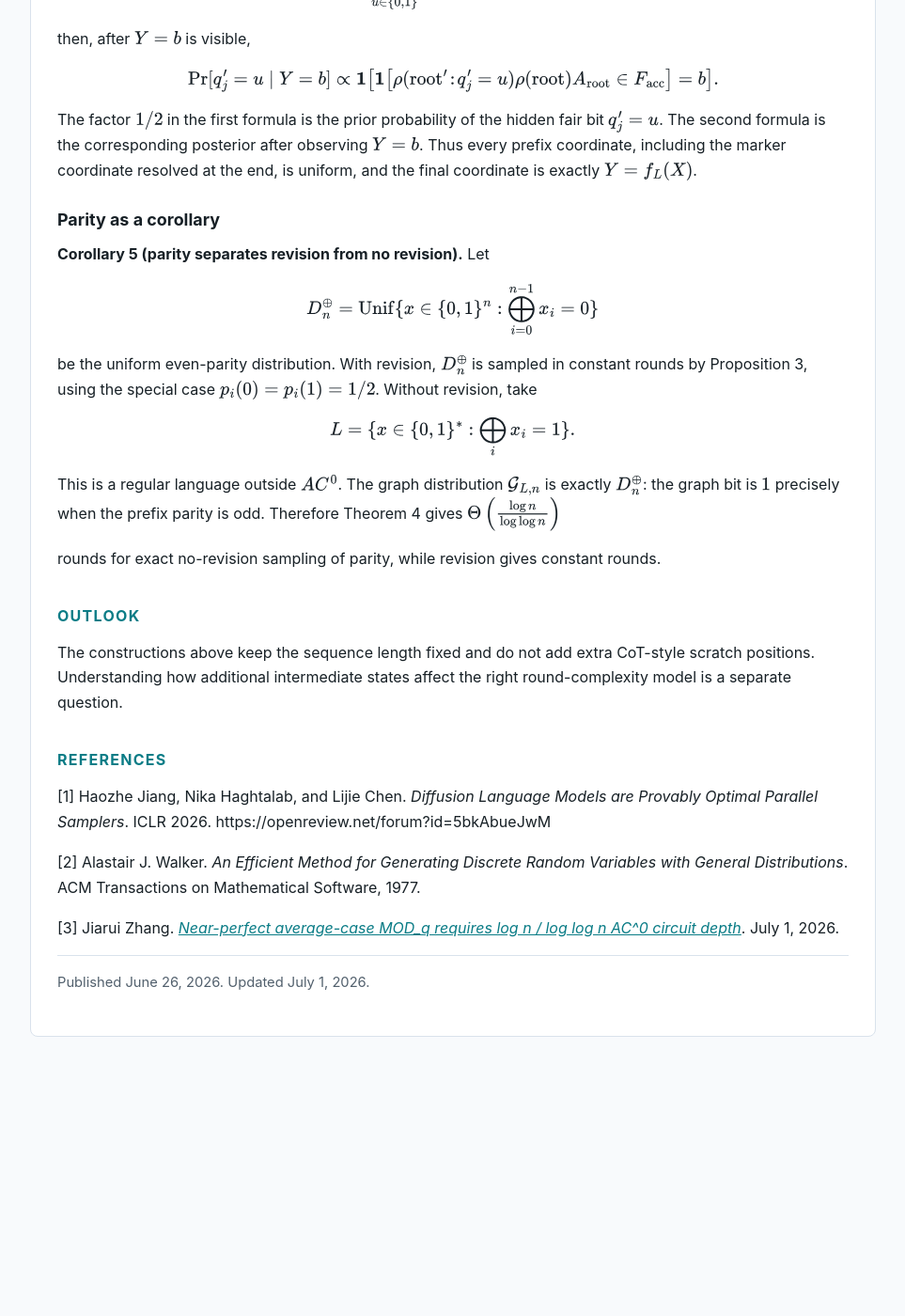
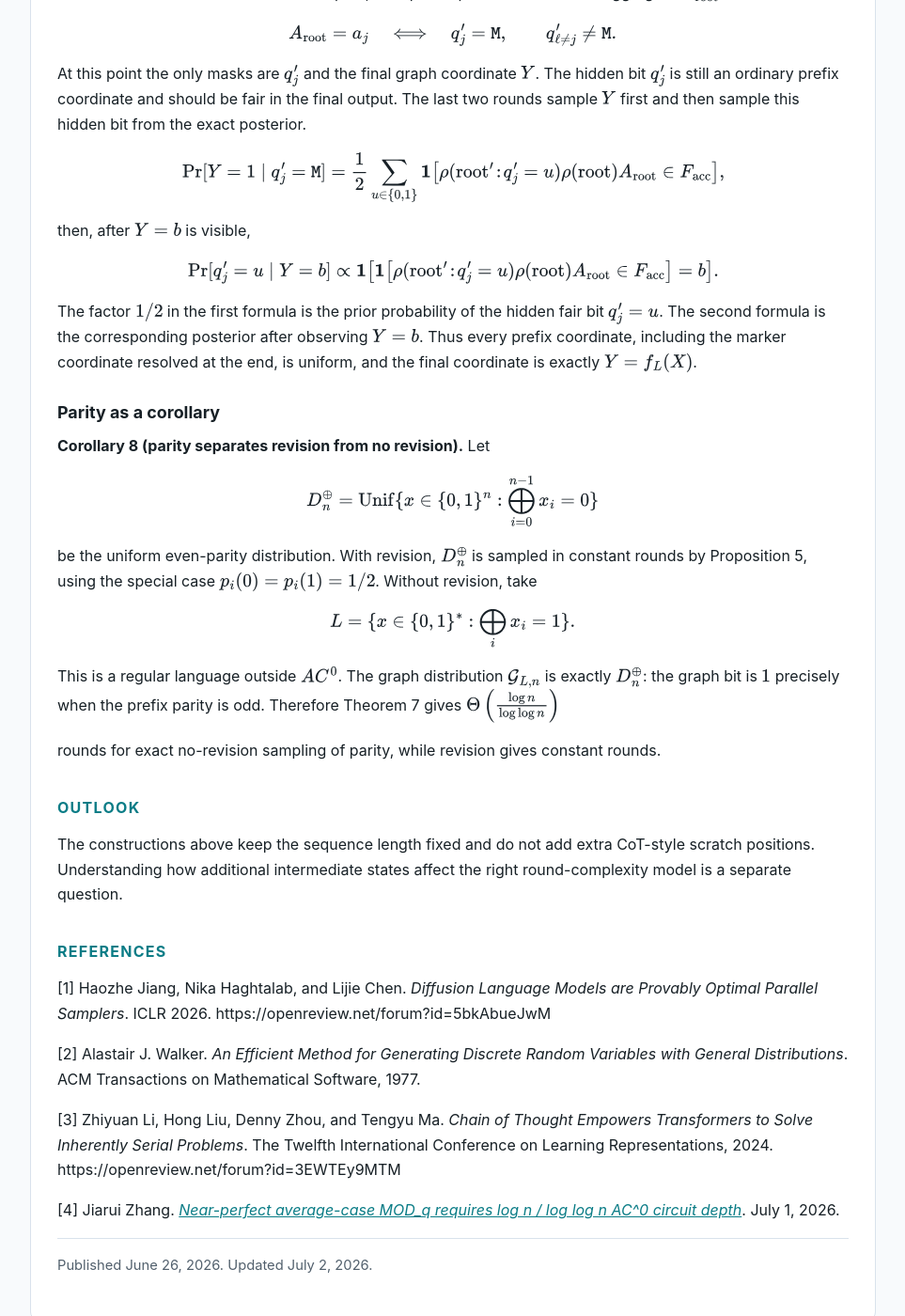
Before and after one commit to ezoicoder/ezoicoder.github.io, a Jekyll site: the page built from _posts/2026-06-26-exact-sampling-round-complexity-dlms.md, in a window 1280 px wide and 1400 px high, scrolled down 12500 px. Shown: the whole window at 94% size, without its empty margins (158-1121 px from the left). Built offline with Jekyll 4.4.1, drawn with Linux system fonts in a browser that asks for light colours; before the commit the page ends 13651 px from its top, so only the background shows below that; some of the changed text lies outside the part shown.

Commit message:
Update exact sampling post numbering

```diff
--- a/_posts/2026-06-26-exact-sampling-round-complexity-dlms.md
+++ b/_posts/2026-06-26-exact-sampling-round-complexity-dlms.md
@@ -108,7 +109,7 @@
 
 ### Three-round tightness with revision
 
-**Theorem 1 (three-round tightness with revision).** In the unrestricted
+**Theorem 2 (three-round tightness with revision).** In the unrestricted
 predictor regime, any target distribution over $\{0,1\}^n$ can be sampled in at
 most three rounds when revision is allowed. For all sufficiently large $n$, this
 is tight: some target distributions cannot be sampled exactly in two rounds.
@@ -289,13 +290,18 @@
 
 From this point on, assume the relevant predictors, and in the no-revision
 model the unmasking policy $F$, are implemented by polynomial-size
-constant-depth circuits.
+constant-depth circuits. This is the regime in which we model DLM updates as
+$AC^0$ circuits: constant-precision constant-depth Transformers with
+polynomial-size embedding dimension can be simulated by $AC^0$ circuits
+\[3\].
 
 ### A one-hot example
 
 Now consider the one-hot distribution $U_n$ in a circuit-restricted setting.
 Assume $n=2^t$.
 
+**Observation 3 (one-hot sampling separates revision from no revision in
+$AC^0$).**
 Without revision, the same no-revision argument still gives the $n$-round
 obstruction. There is also a separate exact-representation issue: the natural
 one-position-at-a-time sampler would need transition probabilities such as
@@ -420,7 +426,7 @@
 
 ### Dyadic product distributions with a parity check
 
-**Proposition 3 (dyadic product distributions with one parity check).** Fix a
+**Proposition 5 (dyadic product distributions with one parity check).** Fix a
 constant $\kappa$, and consider distributions of the form
 
 $$
@@ -533,7 +539,15 @@
   \mathrm{Unif}\{(x,f_L(x)):x\in\{0,1\}^{n-1}\}.
 $$
 
-**Theorem 4 (no-revision graph distributions for regular languages).** In the
+**Observation 6 (autoregressive recognition of regular-language graphs).**
+For a string $x_0\cdots x_{n-2}x_{n-1}$ sampled from $\mathcal{G}_{L,n}$, the
+last coordinate must be sampled after the prefix $x_0\cdots x_{n-2}$ is known.
+Thus, in an $AC^0$ autoregressive regime, the final predictor can realize this
+graph distribution exactly only by recognizing whether
+$x_0\cdots x_{n-2}\in L$. This is recognizable exactly when
+$L\in AC^0$.
+
+**Theorem 7 (no-revision graph distributions for regular languages).** In the
 no-revision $AC^0$ DLM model, exact sampling from $\mathcal{G}_{L,n}$ has the
 same round scale as the circuit depth needed to recognize $L$:
 
@@ -757,7 +771,7 @@
 
 ### Parity as a corollary
 
-**Corollary 5 (parity separates revision from no revision).** Let
+**Corollary 8 (parity separates revision from no revision).** Let
 
 $$
 D_n^\oplus
@@ -766,7 +780,7 @@
 $$
 
 be the uniform even-parity distribution. With revision, $D_n^\oplus$ is sampled
-in constant rounds by Proposition 3, using the special case
+in constant rounds by Proposition 5, using the special case
 $p_i(0)=p_i(1)=1/2$. Without revision, take
 
 $$
@@ -775,7 +789,7 @@
 
 This is a regular language outside $AC^0$. The graph distribution
 $\mathcal{G}_{L,n}$ is exactly $D_n^\oplus$: the graph bit is $1$ precisely
-when the prefix parity is odd. Therefore Theorem 4 gives
+when the prefix parity is odd. Therefore Theorem 7 gives
 $$
 \Theta\left(\frac{\log n}{\log\log n}\right)
 $$
@@ -798,5 +812,9 @@
 Variables with General Distributions*. ACM Transactions on Mathematical
 Software, 1977.
 
-[3] Jiarui Zhang. [*Near-perfect average-case MOD_q requires log n / log log n
+[3] Zhiyuan Li, Hong Liu, Denny Zhou, and Tengyu Ma. *Chain of Thought Empowers
+Transformers to Solve Inherently Serial Problems*. The Twelfth International
+Conference on Learning Representations, 2024. https://openreview.net/forum?id=3EWTEy9MTM
+
+[4] Jiarui Zhang. [*Near-perfect average-case MOD_q requires log n / log log n
 AC^0 circuit depth*]({{ '/blog/near-perfect-mod-q-ac-depth/' | relative_url }}). July 1, 2026.
```
Also changed, not shown: other parts of _posts/2026-06-26-exact-sampling-round-complexity-dlms.md (+3 -2 lines).
